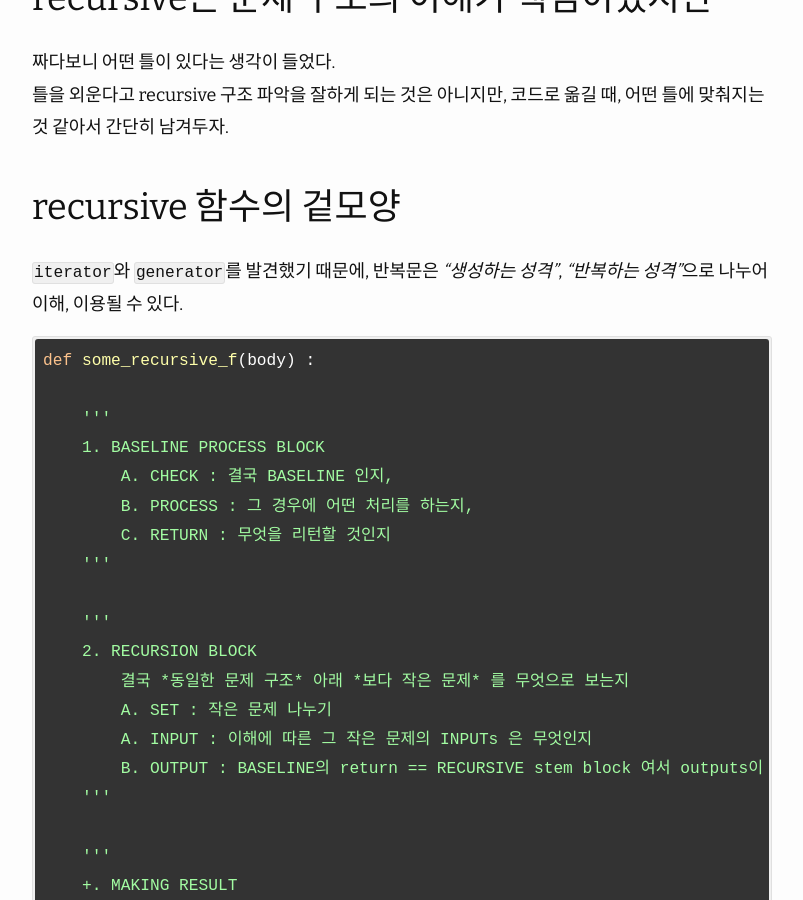
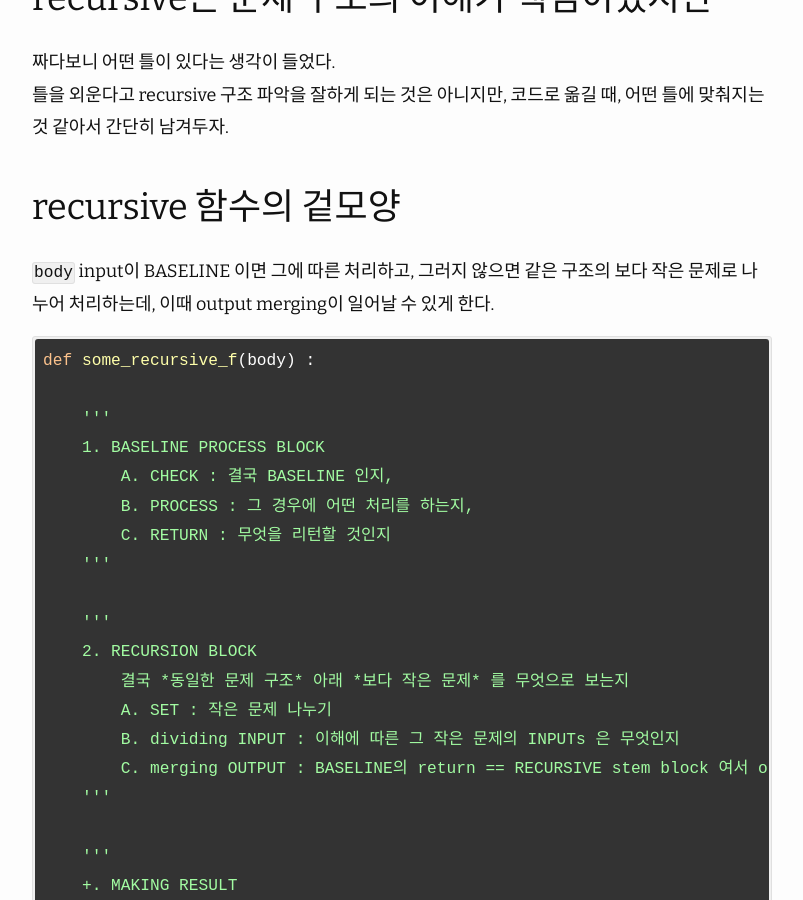
Before and after one commit to cybaj/mycodeschema, a Jekyll site: the page built from _posts/2019-09-04-recursive_pattern.md, in a window 1280 px wide and 900 px high, scrolled down 273 px. Shown: the whole window, without its empty margins (238-1041 px from the left). Built offline with Jekyll 4.4.1, drawn with Linux system fonts in a browser that asks for light colours; nearby versions of some CDN libraries.

Commit message:
fix recursive_pattern;

````diff
--- a/_posts/2019-09-04-recursive_pattern.md
+++ b/_posts/2019-09-04-recursive_pattern.md
@@ -13,7 +13,8 @@ meta: "code schema"
 
 ## recursive 함수의 겉모양
 
-`iterator`와 `generator`를 발견했기 때문에, 반복문은 *"생성하는 성격"*, *"반복하는 성격"*으로 나누어 이해, 이용될 수 있다.
+`body` input이 BASELINE 이면 그에 따른 처리하고,
+그러지 않으면 같은 구조의 보다 작은 문제로 나누어 처리하는데, 이때 output merging이 일어날 수 있게 한다.
 
 ```python
 def some_recursive_f(body) :
@@ -29,8 +30,8 @@ def some_recursive_f(body) :
     2. RECURSION BLOCK
         결국 *동일한 문제 구조* 아래 *보다 작은 문제* 를 무엇으로 보는지
         A. SET : 작은 문제 나누기
-        A. INPUT : 이해에 따른 그 작은 문제의 INPUTs 은 무엇인지
-        B. OUTPUT : BASELINE의 return == RECURSIVE stem block 여서 outputs이 잘 쌓여 나갈 수 있는지 결정
+        B. dividing INPUT : 이해에 따른 그 작은 문제의 INPUTs 은 무엇인지
+        C. merging OUTPUT : BASELINE의 return == RECURSIVE stem block 여서 outputs이 잘 쌓여 나갈 수 있는지 결정
     '''
 
     '''
````
